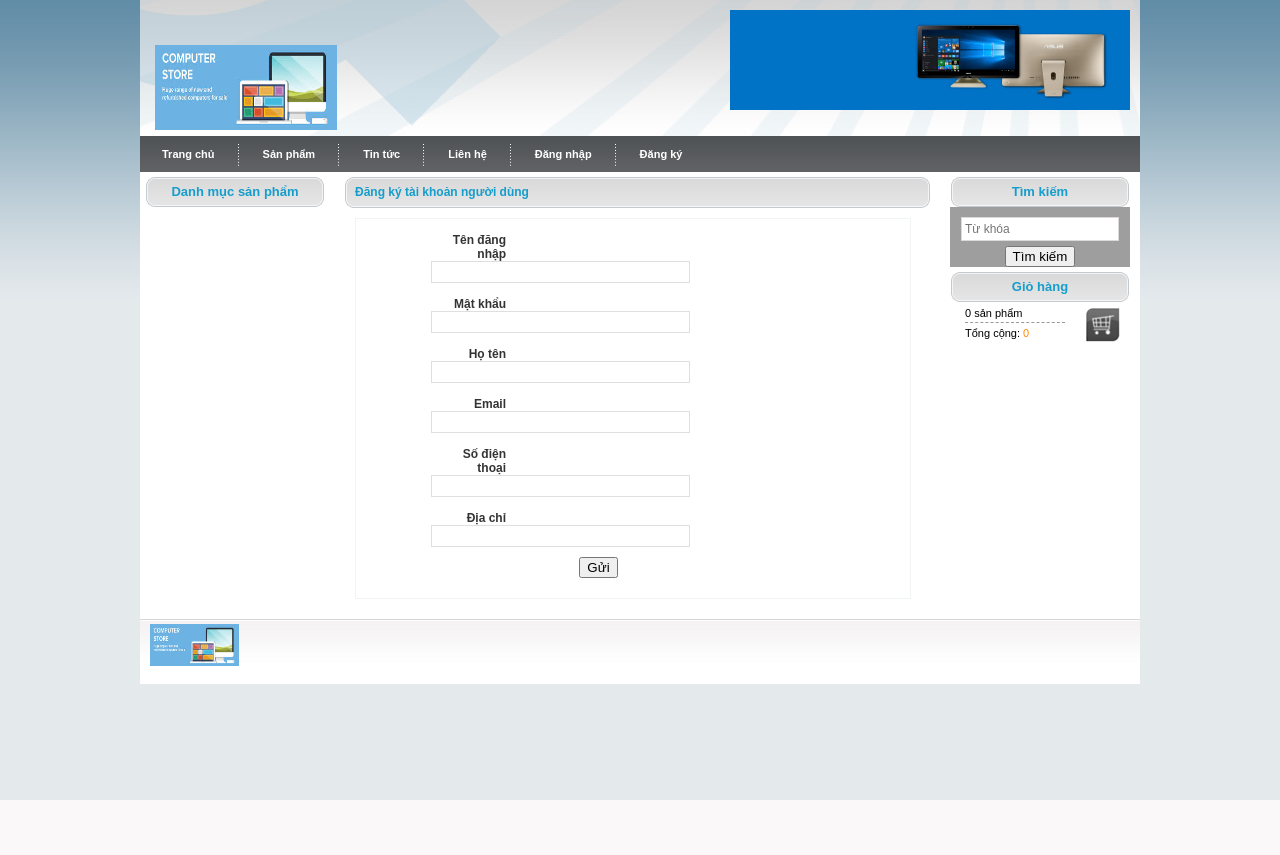
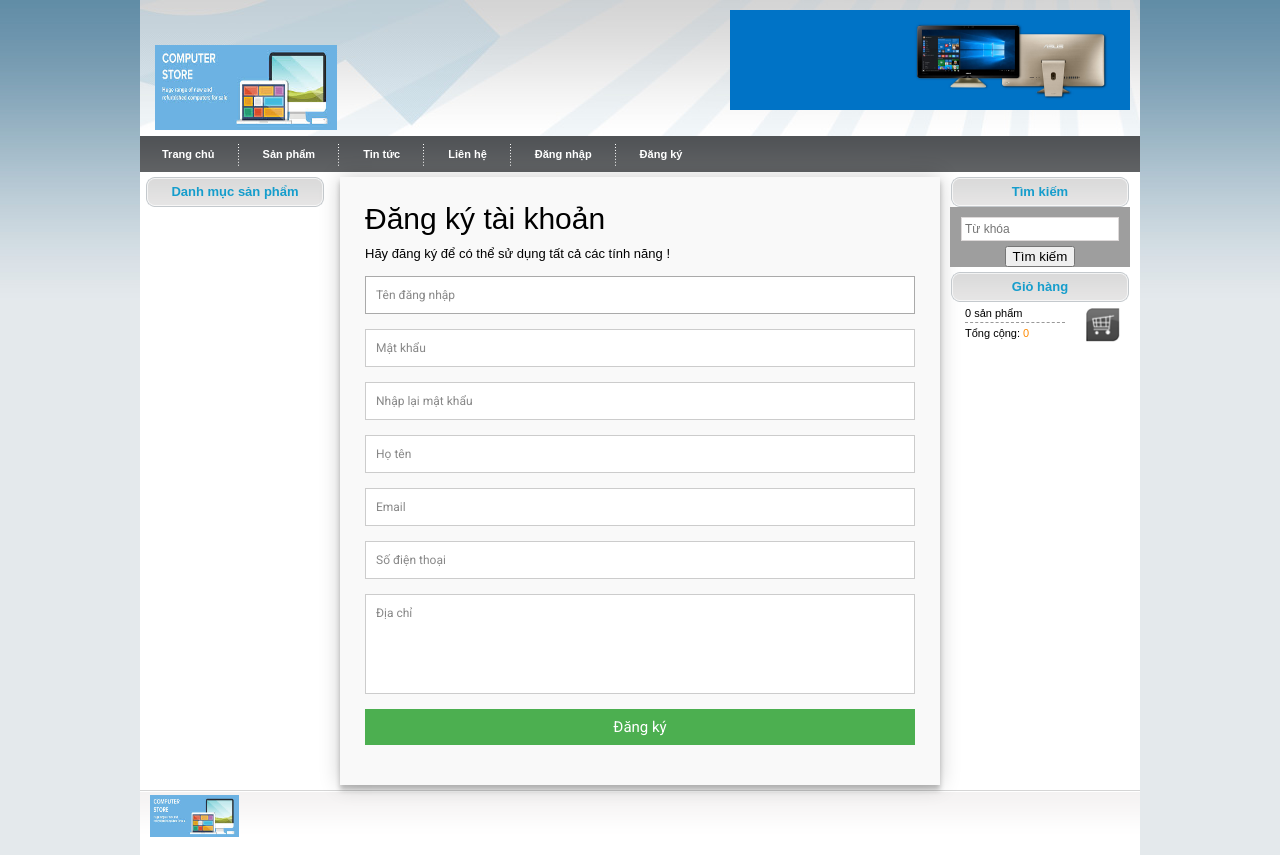
Before and after one commit to bacha277/BanHang, a PHP site: page /index.php?page=register in a window 1280 px wide. Before the commit the page ends 800 px from the top, so only its background shows below. Run offline with PHP 8.4, Linux system fonts and the light colour scheme; data that the repository does not hold is empty; some libraries are stand-ins or nearby versions; grey boxes are pictures that could not be loaded.

Commit message:
Fixed: css for registration page

```diff
--- a/css/contact.css
+++ b/css/contact.css
@@ -29,6 +29,7 @@
 }
 
 #ct #contact input[type="text"],
+#ct #contact input[type="password"],
 #ct #contact input[type="email"],
 #ct #contact input[type="tel"],
 #ct #contact input[type="url"],
@@ -66,6 +67,7 @@
 }
 
 #ct #contact input[type="text"],
+#ct #contact input[type="password"],
 #ct #contact input[type="email"],
 #ct #contact input[type="tel"],
 #ct #contact input[type="url"],
@@ -78,6 +80,7 @@
 }
 
 #ct #contact input[type="text"]:hover,
+#ct #contact input[type="password"]:hover,
 #ct #contact input[type="email"]:hover,
 #ct #contact input[type="tel"]:hover,
 #ct #contact input[type="url"]:hover,
--- a/includes/register.php
+++ b/includes/register.php
@@ -1,58 +1,56 @@
+<link rel="stylesheet" type="text/css" href="css/contact.css">
 <?php
-if ($_SERVER['REQUEST_METHOD'] == 'POST') {
-    $user = $_POST['txtUser'];
-    $pass = md5($_POST['txtPass']);
-    $name = $_POST['txtName'];
-    $email = $_POST['txtEmail'];
-    $phone = $_POST['txtPhone'];
-    $addr = $_POST['txtAddr'];
-
-    $sqlCheck = "select * from tai_khoan where ten_dang_nhap='$user'";
-    $count=$db->query($sqlCheck)->fetch()[0];
-    if ($count==0) {
-        $sql = "insert into tai_khoan (ten_dang_nhap, mat_khau,ho_ten,email,sdt,dia_chi,quyen) values('$user','$pass','$name','$email','$phone','$addr',1)";
-
-        $c = $db->exec($sql) or die($db->errorInfo()[2]);
-
-        if ($c > 0) {
-            header('location:index.php?page=register_success');
-        }
-    }
-}
+//if ($_SERVER['REQUEST_METHOD'] == 'POST') {
+//    $user = $_POST['txtUser'];
+//    $pass = md5($_POST['txtPass']);
+//    $repass = md5($_POST['txtRePass']);
+//    $name = $_POST['txtName'];
+//    $email = $_POST['txtEmail'];
+//    $phone = $_POST['txtPhone'];
+//    $addr = $_POST['txtAddr'];
+//
+//    $sqlCheck = "select * from tai_khoan where ten_dang_nhap='$user'";
+//    $count=$db->query($sqlCheck)->fetch()[0];
+//    if ($count==0) {
+//        $sql = "insert into tai_khoan (ten_dang_nhap, mat_khau,ho_ten,email,sdt,dia_chi,quyen) values('$user','$pass','$name','$email','$phone','$addr',1)";
+//
+//        $c = $db->exec($sql) or die($db->errorInfo()[2]);
+//
+//        if ($c > 0) {
+//            header('location:index.php?page=register_success');
+//        }
+//    }
+//}
 ?>
 <div class="center_content">
-    <div class="center_title_bar">Đăng ký tài khoản người dùng</div>
-    <form action="" method="post">
-        <div class="prod_box_big">
-            <div class="center_prod_box_big">
-                <div class="contact_form">
-                    <div class="form_row">
-                        <label class="contact"><strong>Tên đăng nhập</strong></label>
-                        <input type="text" class="contact_input" name="txtUser"/>
-                    </div>
-                    <div class="form_row">
-                        <label class="contact"><strong>Mật khẩu</strong></label>
-                        <input type="password" class="contact_input" name="txtPass"/>
-                    </div>
-                    <div class="form_row">
-                        <label class="contact"><strong>Họ tên</strong></label>
-                        <input type="text" class="contact_input" name="txtName"/>
-                    </div>
-                    <div class="form_row">
-                        <label class="contact"><strong>Email</strong></label>
-                        <input type="email" class="contact_input" name="txtEmail"/>
-                    </div>
-                    <div class="form_row">
-                        <label class="contact"><strong>Số điện thoại</strong></label>
-                        <input type="text" class="contact_input" name="txtPhone"/>
-                    </div>
-                    <div class="form_row">
-                        <label class="contact"><strong>Địa chỉ</strong></label>
-                        <input type="text" class="contact_input" name="txtAddr"/>
-                    </div>
-                    <div class="form_row"><input type="submit" value="Gửi"/></div>
-                </div>
-            </div>
-        </div>
-    </form>
+    <div class="container" id="ct">
+        <form id="contact" action="" method="post">
+            <h3>Đăng ký tài khoản</h3>
+            <h4>Hãy đăng ký để có thể sử dụng tất cả các tính năng !</h4>
+            <fieldset>
+                <input placeholder="Tên đăng nhập" type="text" tabindex="1" required autofocus name="txtUser">
+            </fieldset>
+            <fieldset>
+                <input placeholder="Mật khẩu" type="password" tabindex="2" required name="txtPass">
+            </fieldset>
+            <fieldset>
+                <input placeholder="Nhập lại mật khẩu" type="password" tabindex="2" required name="txtRePass">
+            </fieldset>
+            <fieldset>
+                <input placeholder="Họ tên" type="text" tabindex="2" required name="txtName">
+            </fieldset>
+            <fieldset>
+                <input placeholder="Email" type="email" tabindex="2" required name="txtEmail">
+            </fieldset>
+            <fieldset>
+                <input placeholder="Số điện thoại" type="tel" tabindex="2" required name="txtPhone">
+            </fieldset>
+            <fieldset>
+                <textarea placeholder="Địa chỉ" tabindex="5" required name="txtAddr"></textarea>
+            </fieldset>
+            <fieldset>
+                <button name="submit" value="Đăng ký" type="submit" id="contact-submit" data-submit="...Đang xử lý">Đăng ký</button>
+            </fieldset>
+        </form>
+    </div>
 </div>
```
Also changed, not shown: nbproject/private/private.xml (+5 -10 lines).
